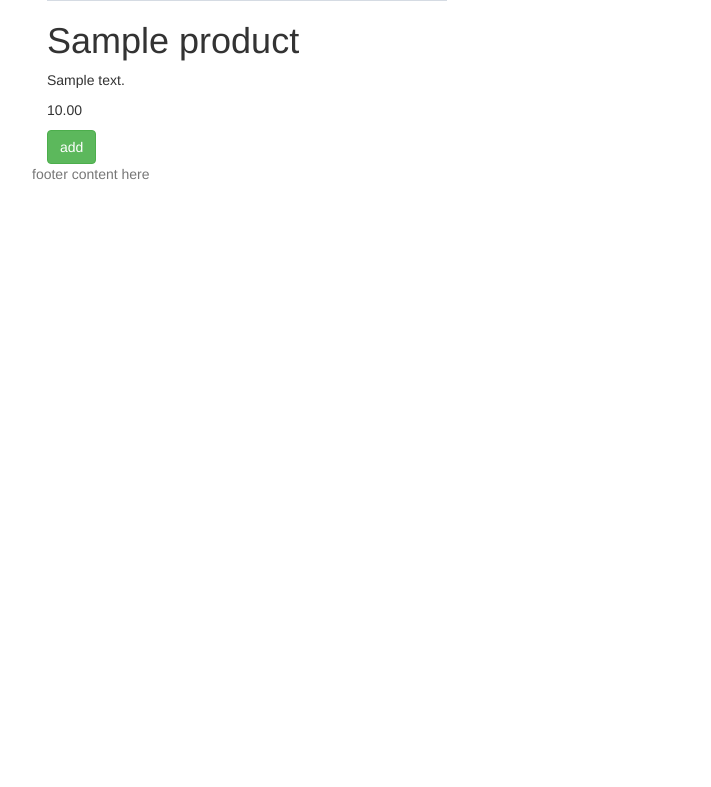
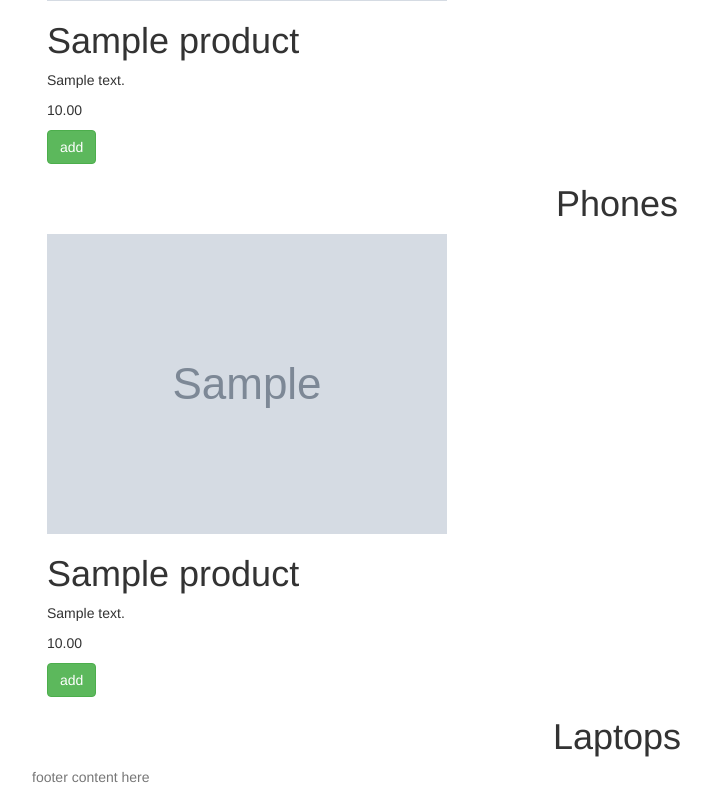
Before and after one commit to homich77/smart_market, a Django app: page / in a window 1280 px wide. Shown: the part 445-1232 px from the top of the page, without its empty margins (38-749 px from the left). Before the commit the page ends 625 px from the top, so only its background shows below. Run offline with Django 3.2, Linux system fonts and the light colour scheme; tables that the repository leaves empty hold one stand-in row (values such as "Sample post"); grey boxes marked "Sample" are stand-in pictures; some libraries are stand-ins or nearby versions.

Commit message:
reformating homepage + styles

```diff
--- a/landing/views.py
+++ b/landing/views.py
@@ -8,5 +8,12 @@
     template_name = "landing/home.html"
 
     def get(self, request, *args, **kwargs):
-        product_images = ProductImage.objects.filter(is_active=True, is_main=True)
-        return render(request, self.template_name, {'product_images': product_images})
+        product_images = ProductImage.objects.filter(is_active=True, is_main=True, product__is_active=True)
+        product_images_phone = product_images.filter(product__category=1)
+        product_images_laptop = product_images.filter(product__category=2)
+        context = {
+            'product_images': product_images,
+            'product_images_phone': product_images_phone,
+            'product_images_laptop': product_images_laptop
+        }
+        return render(request, self.template_name, context=context)
--- a/templates/landing/home.html
+++ b/templates/landing/home.html
@@ -8,21 +8,23 @@
                 <h1 class="text-center">News</h1>
             </div>
             {% for product_image in product_images %}
-            <div class="col-lg-3">
-                <div class="product-item">
-                    <div class="product-item-image">
-                        <img src="{{ product_image.image.url }}" alt="{{ product_image.product.name }}">
-                    </div>
-                    <h1>{{ product_image.product.name }}</h1>
-                    <p>{{ product_image.product.short_description|truncatechars_html:30 }}</p>
-                    <p>{{ product_image.product.price }}</p>
-                    <div class="add-to-card-btn">
-                        <button class="btn btn-success">
-                            add
-                        </button>
-                    </div>
-                </div>
+                {% include 'landing/product_row.html' %}
+            {% endfor %}
+        </div>
+        <div class="row">
+            <div class="col-lg-12">
+                <h1 class="text-center">Phones</h1>
             </div>
+            {% for product_image in product_images_phone %}
+                {% include 'landing/product_row.html' %}
+            {% endfor %}
+        </div>
+        <div class="row">
+            <div class="col-lg-12">
+                <h1 class="text-center">Laptops</h1>
+            </div>
+            {% for product_image in product_images_laptop %}
+                {% include 'landing/product_row.html' %}
             {% endfor %}
         </div>
     </div>
--- /dev/null
+++ b/templates/landing/product_row.html
@@ -0,0 +1,20 @@
+<div class="col-lg-3">
+    <div class="product-item">
+        <div class="product-item-image">
+            <img src="{{ product_image.image.url }}" alt="{{ product_image.product.name }}">
+        </div>
+        {% if product_image.product.discount %}
+            <div class="discount-container">
+                <span>-{{ product_image.product.discount }}%</span>
+            </div>
+        {% endif %}
+        <h1>{{ product_image.product.name }}</h1>
+        <p>{{ product_image.product.short_description|truncatechars_html:30 }}</p>
+        <p>{{ product_image.product.price }}</p>
+        <div class="add-to-card-btn">
+            <button class="btn btn-success">
+                add
+            </button>
+        </div>
+    </div>
+</div>
```
Also changed, not shown: 1 other file.
